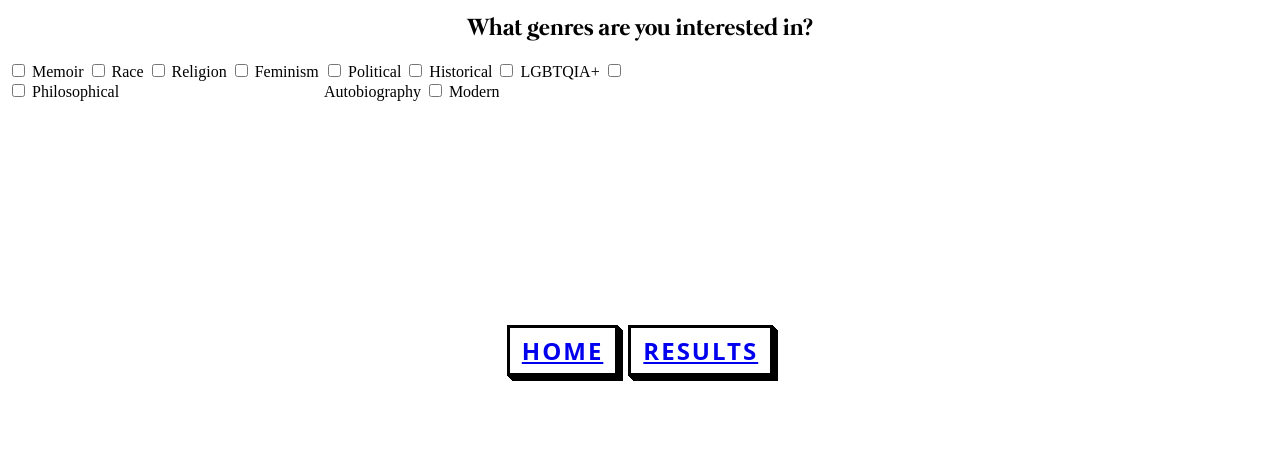
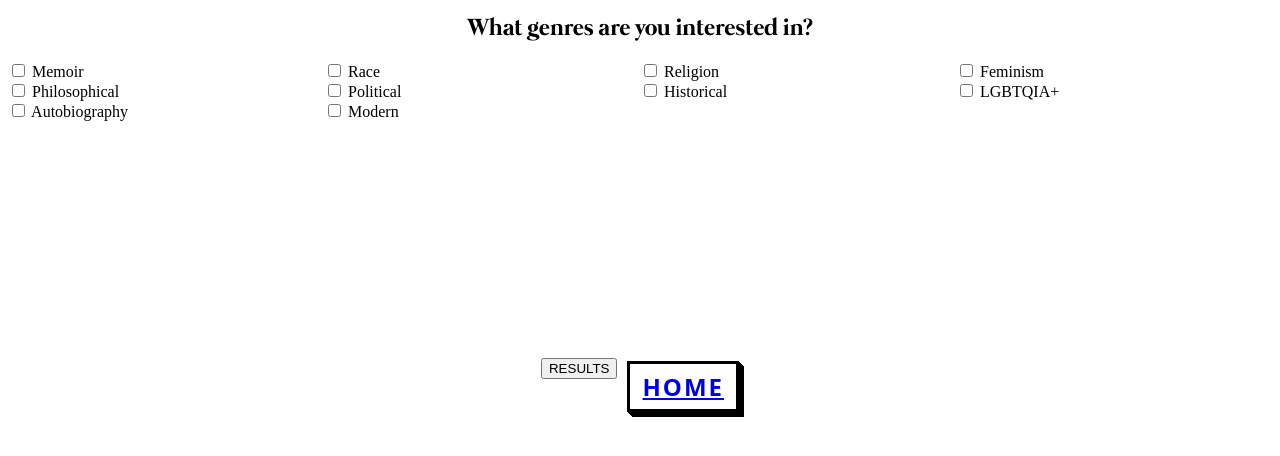
Before and after one commit to ProfessorKolodziej/final-project-fall-2022-the-librarians, a website: page src/nonfictionsearch.html in a window 1280 px wide. Shown: the part 120-576 px from the top of the page. Drawn offline with Linux system fonts and the light colour scheme.

Commit message:
changes
deleted results page and added javascript to nonfictiojn

```diff
--- a/src/js/scripts.js
+++ b/src/js/scripts.js
@@ -75,3 +75,6 @@ const button = document.querySelector('#getdata');
 //ID goes in pound sign//
 const resultsbutton = document.querySelector('#fictionresultsbutton');
 resultsbutton.addEventListener('click', getAirtableData);
+
+const secondresultsbutton = document.querySelector('#nfresultsbutton');
+secondresultsbutton.addEventListener('click', getAirtableData);
--- a/src/nonfictionsearch.html
+++ b/src/nonfictionsearch.html
@@ -12,26 +12,46 @@
     <section>
             <h1 class="nfsearchtitle">NONFICTION</h1>
             <h2 class="nfsearchsubtitle">What genres are you interested in?</h2>
-                <label for="accept">
-                    <div class="nfboxes">
-                        <div class="nffirstchecks">
-                            <input type="checkbox" id="accept" name="accept" value="yes"> Memoir
-                            <input type="checkbox" id="accept" name="accept" value="yes"> Race
-                            <input type="checkbox" id="accept" name="accept" value="yes"> Religion
-                            <input type="checkbox" id="accept" name="accept" value="yes"> Feminism
-                            <input type="checkbox" id="accept" name="accept" value="yes"> Philosophical
-                        </div>
-                        <div class="nfsecondchecks">
-                            <input type="checkbox" id="accept" name="accept" value="yes"> Political
-                            <input type="checkbox" id="accept" name="accept" value="yes"> Historical
-                            <input type="checkbox" id="accept" name="accept" value="yes"> LGBTQIA+
-                            <input type="checkbox" id="accept" name="accept" value="yes"> Autobiography
-                            <input type="checkbox" id="accept" name="accept" value="yes"> Modern
-                        </div>
-                    </div>
-                </label>
+                <div class="nfboxes">
+                    <label for="Memoir">
+                        <input type="checkbox" id="Memoir" name="Fantasy" value="yes"> Memoir
+                    </label>
+                    <label for="Race">
+                        <input type="checkbox" id="Race" name="Race" value="yes"> Race
+                    </label>
+                    <label for="Religion">
+                        <input type="checkbox" id="Religion" name="Religion" value="yes"> Religion
+                    </label>
+                    <label for="Feminism">
+                        <input type="checkbox" id="Feminism" name="Feminism" value="yes"> Feminism
+                    </label>
+                    <label for="Philosophical">
+                        <input type="checkbox" id="Philosophical" name="Philosophical" value="yes"> Philosophical
+                    </label>
+                    <label for="Political">
+                        <input type="checkbox" id="Political" name="Political" value="yes"> Political
+                    </label>
+                    <label for="Historical">
+                        <input type="checkbox" id="Historical" name="Historical" value="yes"> Historical
+                    </label>
+                    <label for="LGBTQIA+">
+                        <input type="checkbox" id="LGBTQIA" name="LGBTQIA" value="yes"> LGBTQIA+
+                    </label>
+                    <label for="Sci-fi">
+                        <input type="checkbox" id="Autobiography" name="Autobiography" value="yes"> Autobiography
+                    </label>
+                    <label for="Modern">
+                        <input type="checkbox" id="Modern" name="Modern" value="yes"> Modern
+                    </label>
+                </div>
+                <div>
+                    <ul id="data" class="datalibrary results">
+                    </ul>
+                </div>
                 <div class="nfendbuttons">
                     <h3 class="nfhomebutton"><a href="index.html">HOME</a></h3>
-                    <h3 class="nfresultsbutton"><a href="nonfictionsearchresult.html">RESULTS</a></h3>
+                    <h3><button id="nfresultsbutton">RESULTS</button></h3>
                 </div>
     </section>
+    <script src="js/scripts.js"></script>
+</body>
```
Also changed, not shown: src/fictionsearchresult.html (deleted, +0 -18 lines), src/nonfictionsearchresult.html (deleted, +0 -18 lines).
